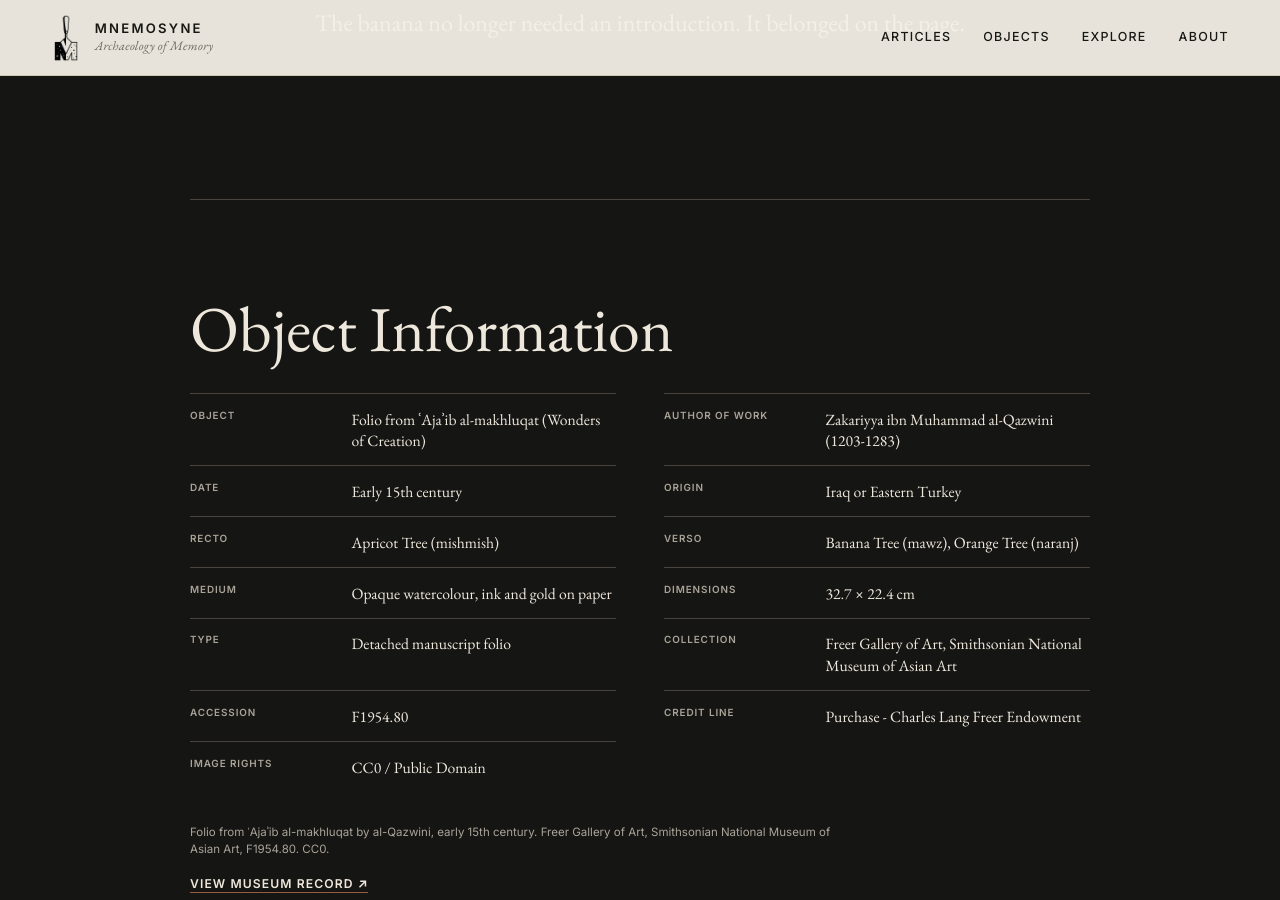
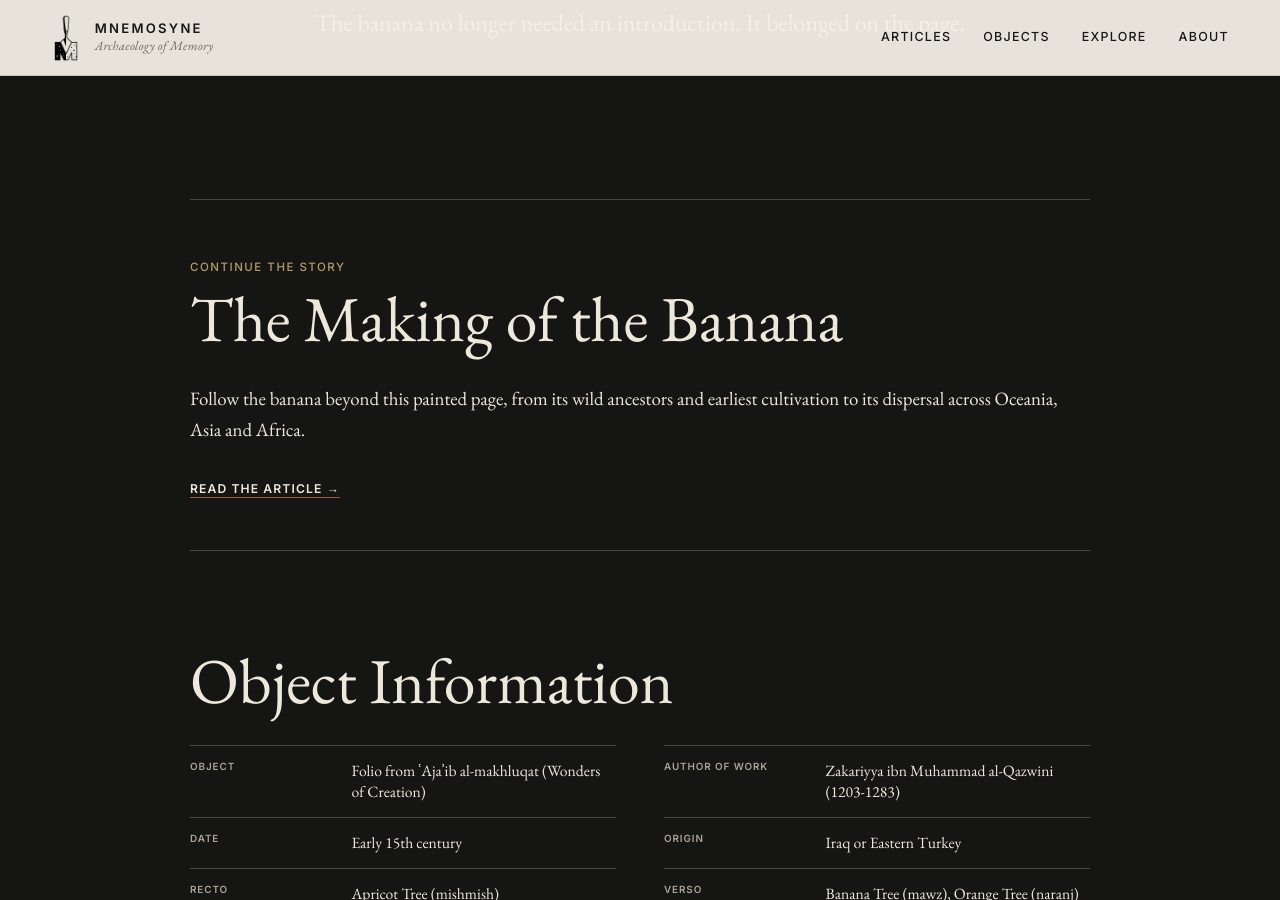
Before and after one commit to basolmsted-blip/mnemosyne-online, a Jekyll site: the page built from _objects_in_focus/banana-book-of-wonders.md, in a window 1280 px wide and 900 px high, scrolled down 1872 px. Built offline with Jekyll 4.4.1, drawn with Linux system fonts in a browser that asks for light colours.

Commit message:
Link Banana object to article

```diff
--- a/_objects_in_focus/banana-book-of-wonders.md
+++ b/_objects_in_focus/banana-book-of-wonders.md
@@ -149,6 +149,11 @@ conclusion:
     - "The folio cannot tell us precisely when every banana variety travelled, who carried it, or which route brought the particular plant known to the people who made this manuscript. Archaeology itself cannot yet answer all of those questions."
     - "But the image establishes something quieter. By the early fifteenth century, the banana could appear on this page without explanation as an impossibly foreign thing. It had a name. It had a shape. It had a place within an ordered universe."
     - "The banana no longer needed an introduction. It belonged on the page."
+related_article:
+  title: "The Making of the Banana"
+  copy: "Follow the banana beyond this painted page, from its wild ancestors and earliest cultivation to its dispersal across Oceania, Asia and Africa."
+  url: /articles/the-making-of-the-banana/
+  cta: "Read the article"
 object_info:
   object: "Folio from ʿAjaʾib al-makhluqat (Wonders of Creation)"
   author_of_work: "Zakariyya ibn Muhammad al-Qazwini (1203-1283)"
```
